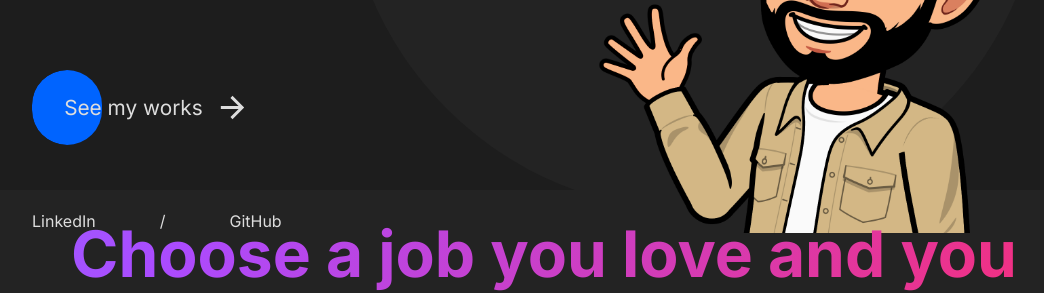
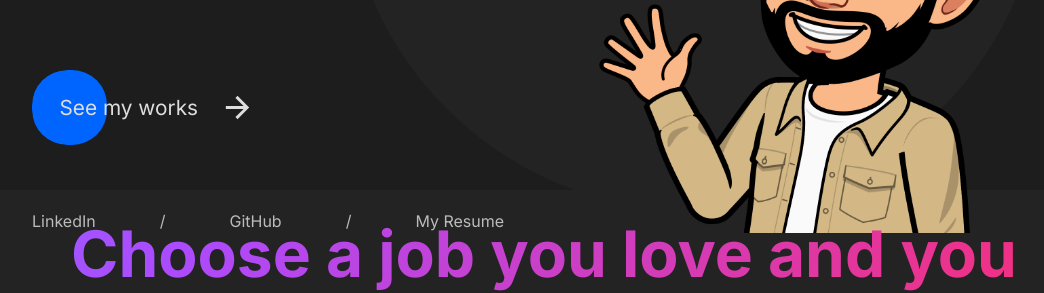
Before and after one commit to aayushgirdhar/portfolio, a React (Vite) app: page / in a window 1280 px wide. Shown: the part 617-910 px from the top of the page, without its empty margins (96-1140 px from the left). Built offline with nearby package versions, Linux system fonts and the light colour scheme.

Commit message:
added custom button

```diff
--- a/src/components/Hero/Hero.css
+++ b/src/components/Hero/Hero.css
@@ -4,13 +4,12 @@
   border-radius: 50%;
   position: absolute;
   z-index: -1;
-  background-color: #232323;
+  background-color: var(--bg-secondary);
   left: calc(50% - 200px);
   top: 16%;
 }
 
 .location {
-
   position: absolute;
   display: none;
   align-items: center;
@@ -18,8 +17,8 @@
   height: 100px;
   width: 220px;
   border-radius: 0 55px 55px 0;
-  background-color: #232323;
-  color: #ddd;
+  background-color: var(--bg-secondary);
+  color: var(--text-secondary);
 }
 
 .hero-background-cross {
@@ -64,78 +63,26 @@
 }
 .hero-left {
   flex: 1;
-  /* width: 50%; */
   margin-bottom: 7rem;
 }
 .hero-header {
   font-size: 5rem;
   letter-spacing: 3.5px;
-  color: #eee;
+  color: var(--text-primary);
   line-height: 1.3;
+  margin-bottom: 4rem;
 }
 
 .underline {
   text-decoration: underline;
   text-underline-offset: 10px;
 }
-.hero-desc {
-  color: #ddd;
-  margin: 1.5rem 0;
-}
-
-.more-btn {
-  font-size: 1.3rem;
-  width: 250px;
-  margin: 4rem 0;
-  padding: 20px;
-  background: none;
-  color: #ddd;
-  display: flex;
-  align-items: center;
-  justify-content: space-evenly;
-  border: none;
-  /* border: 1px solid #333; */
-  border-radius: 35px;
-  /* box-shadow: rgba(0, 0, 0, 0.1) 0px 4px 12px; */
-  cursor: pointer;
-  transition: all 300ms cubic-bezier(0.25, 0.46, 0.45, 0.94);
-  position: relative;
-  isolation: isolate;
-  overflow: hidden;
-}
-
-.more-btn::before {
-  width: 70px;
-  content: "";
-  position: absolute;
-  z-index: -1;
-  background: #0064FF;
-  inset: 0;
-  border-radius: 35px;
-  transition: all 450ms cubic-bezier(0.25, 0.46, 0.45, 0.94);
-  transform-origin: left;
-}
-.more-btn:hover::before,
-.more-btn:focus-visible::before {
-  width: 100%;
-}
-.more-btn:hover {
-  translate: 20px;
-}
-
-
-.more-btn .arrow {
-  transition: transform 450ms cubic-bezier(0.25, 0.46, 0.45, 0.94);
-}
-
-.more-btn:hover .arrow {
-  transform: rotate(-30deg);
-}
 
 .social-links {
-  color: #ddd;
+  color: var(--text-tertiary);
   display: flex;
   gap: 4rem;
+  margin-top: 4rem;
 }
 .social-item:not(:nth-child(2)) {
   cursor: pointer;
@@ -149,7 +96,7 @@
   right: 0;
   width: 0;
   bottom: -5px;
-  background: #ddd;
+  background: var(--text-tertiary);
   height: 2px;
   transition: all 300ms cubic-bezier(0.25, 0.46, 0.45, 0.94);
 }
@@ -165,7 +112,6 @@
 
 .hero-right {
   flex: 1;
-  /* width: 40%; */
   margin-bottom: 7rem;
 }
 .image-container {
@@ -175,5 +121,4 @@
   object-fit: cover;
   margin: auto;
   height: 540px;
-  /* height: 30%; */
 }
--- a/src/components/Hero/Hero.jsx
+++ b/src/components/Hero/Hero.jsx
@@ -1,8 +1,8 @@
 import React from "react";
-import ArrowForwardOutlinedIcon from "@mui/icons-material/ArrowForwardOutlined";
 import hi from "../../assets/hi.webp";
 import { motion } from "framer-motion";
 import "./Hero.css";
+import CustomButton from "../CustomButton/CustomButton";
 
 const Hero = () => {
   return (
@@ -14,8 +14,6 @@ const Hero = () => {
         transition={{ type: "spring", duration: 0.3, stiffness: 200 }}
       ></motion.div>
 
-
-
       {/* <div className="hero-background-cross"></div> */}
       {/* <motion.div
         initial={{ x: -200 }}
@@ -25,8 +23,6 @@ const Hero = () => {
       >
         <p>Located in India</p>
       </motion.div> */}
-
-
 
       <div className="hero-section">
         <div className="hero-left">
@@ -44,10 +40,7 @@ const Hero = () => {
             animate={{ opacity: 1, y: 0 }}
             transition={{ type: "spring", duration: 1 }} // Animation duration
           >
-            <button className="more-btn">
-              See my works{" "}
-              <ArrowForwardOutlinedIcon className="arrow" fontSize="large" />
-            </button>
+            <CustomButton text="See my works" size="large"/>
           </motion.div>
           <motion.div
             initial={{ opacity: 0, y: 350 }}
@@ -58,9 +51,16 @@ const Hero = () => {
               <a href="https://linkedin.com/in/aayushgirdhar" target="_blank">
                 <div className="social-item">LinkedIn</div>
               </a>
-              <div className>/</div>
+              <div>/</div>
               <a href="https://github.com/AayushG02" target="_blank">
                 <div className="social-item">GitHub</div>
+              </a>
+              <div>/</div>
+              <a
+                href="https://drive.google.com/file/d/1UEgRjk1GtQp9Wtb63qAuMvGuyemRbq0p/view?usp=sharing"
+                target="_blank"
+              >
+                <div className="social-item">My Resume</div>
               </a>
             </div>
           </motion.div>
```
